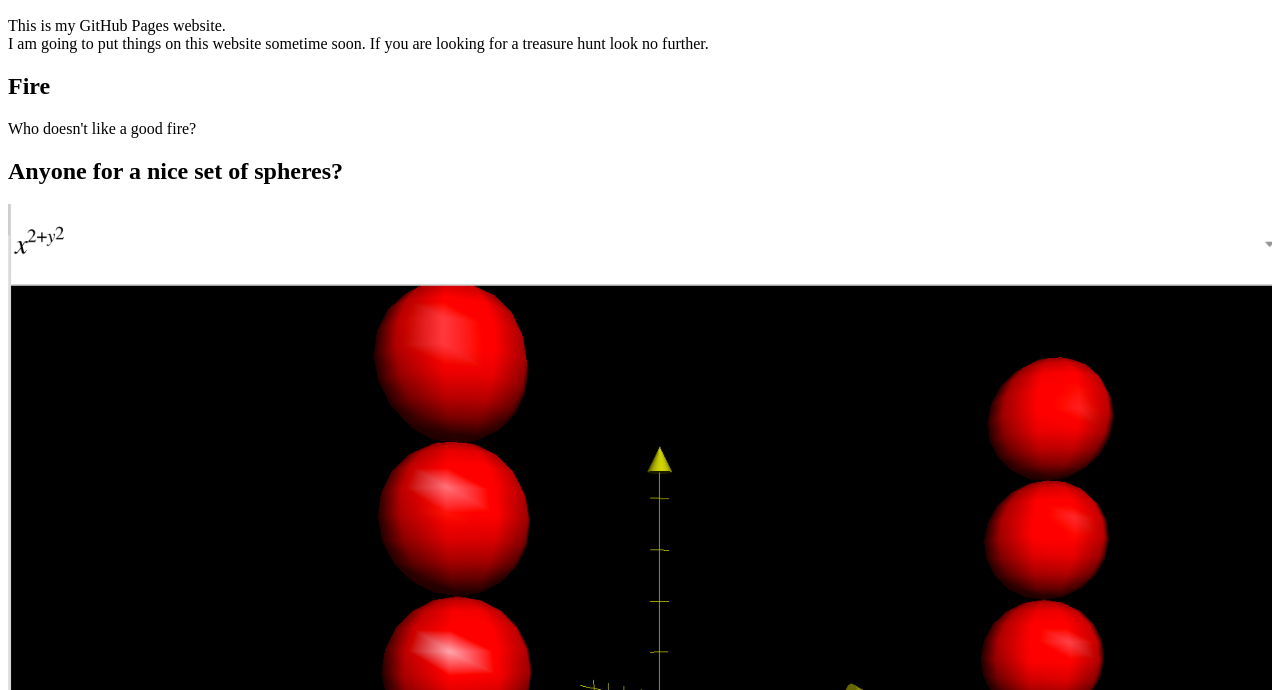
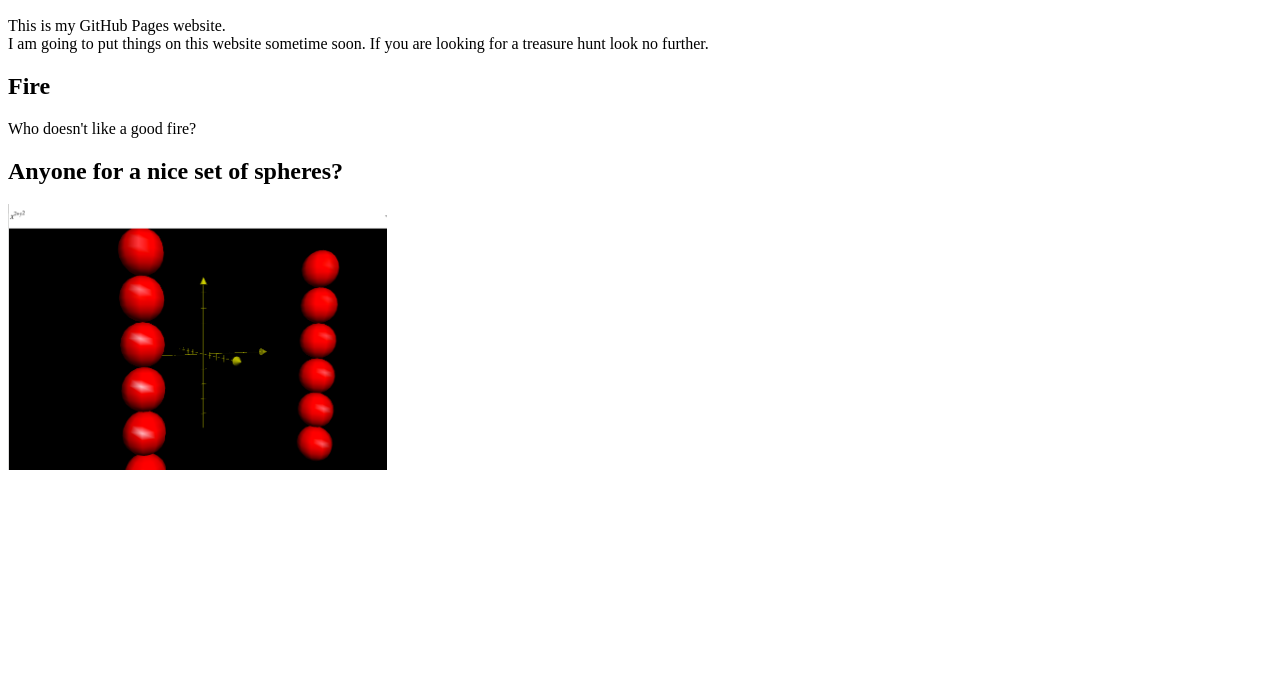
Before and after one commit to Seeenman/Seeenman.github.io, a plain HTML site: page index.html in a window 1280 px wide. Shown: the part 110-800 px from the top of the page. Drawn offline with Linux system fonts and the light colour scheme.

Commit message:
Making picture of spheres smaller

```diff
--- a/index.html
+++ b/index.html
@@ -22,7 +22,7 @@
             src="crazy-circles.PNG"
             alt="A picture of some cool spheres that I made using
             the grapher included on Macs."
-            width="100%"
+            width="30%"
             height="auto"
             >
         </p>
```
